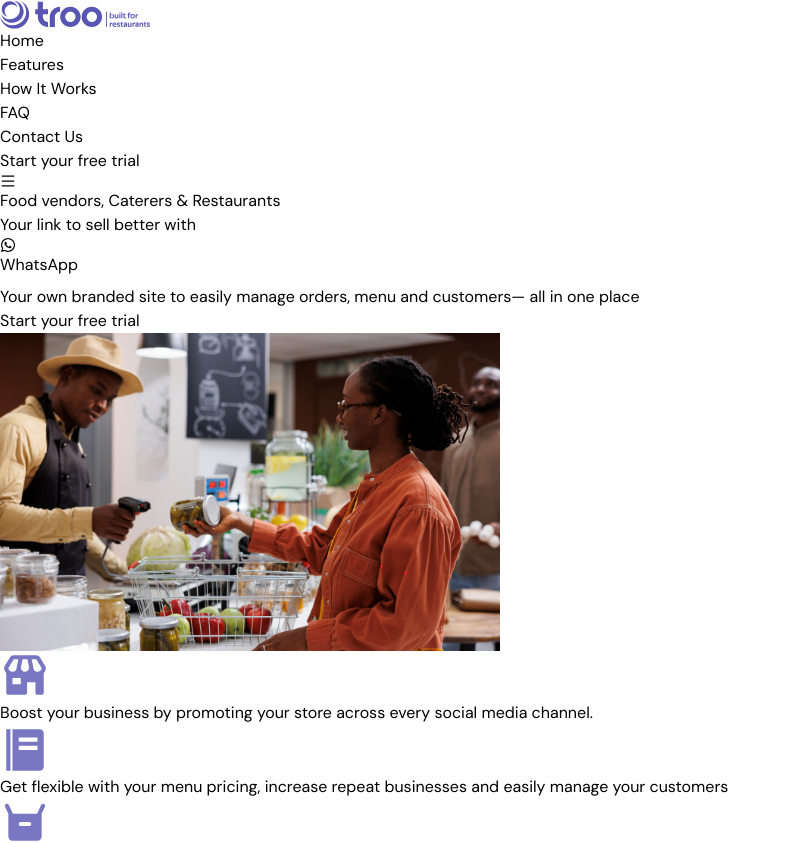
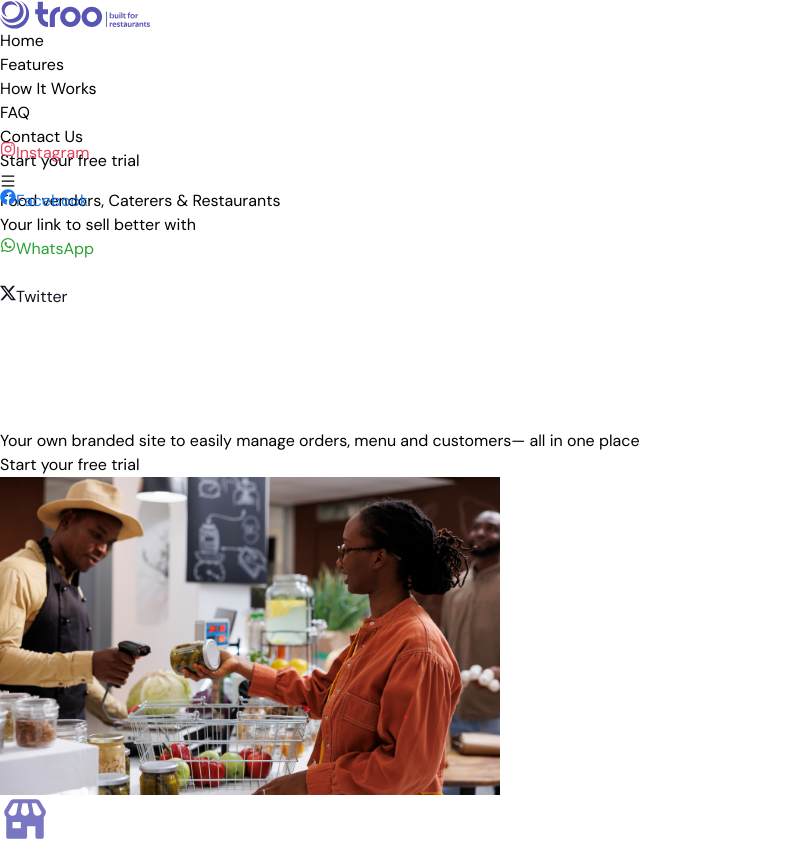
Before and after one commit to TrooHQ/goGrub, a Next.js app: page / in a window 1280 px wide. Shown: the top 843 px of the page, without its empty margins (0-791 px from the left). Built offline with nearby package versions, Linux system fonts and the light colour scheme.

Commit message:
Added the slider icons

```diff
--- a/src/Components/HeroSection.jsx
+++ b/src/Components/HeroSection.jsx
@@ -1,20 +1,16 @@
 import Image from "next/image";
 import React, { useState, useEffect } from "react";
-import {
-  FaInstagram,
-  FaFacebookF,
-  FaWhatsapp,
-  FaTwitter,
-} from "react-icons/fa";
+import { FaInstagram, FaWhatsapp, FaFacebook } from "react-icons/fa";
+import { BsTwitterX } from "react-icons/bs";
 
 const HeroSection = () => {
   const [currentSocial, setCurrentSocial] = useState(0);
 
   const socials = [
-    { icon: <FaInstagram />, name: "Instagram" },
-    { icon: <FaFacebookF />, name: "Facebook" },
-    { icon: <FaWhatsapp />, name: "WhatsApp" },
-    { icon: <FaTwitter />, name: "Twitter" },
+    { icon: <FaInstagram />, name: "Instagram", color: "#E4405F" },
+    { icon: <FaFacebook />, name: "Facebook", color: "#1877F2" },
+    { icon: <FaWhatsapp />, name: "WhatsApp", color: "#2AA234" },
+    { icon: <BsTwitterX />, name: "Twitter", color: "#111122" },
   ];
 
   useEffect(() => {
@@ -37,15 +33,30 @@ const HeroSection = () => {
             Your link to sell better with
           </p>
 
-          <div className="font-[600] text-[40px] lg:text-[48px] text-[#5955B3]">
+          <div
+            className="font-[600] text-[40px] lg:text-[48px] overflow-hidden h-[48px]"
+            style={{ display: "inline-block" }}
+          >
             <div
-              className="animate-slideDown "
-              style={{ display: "inline-block", height: "48px" }}
+              className="transition-transform duration-500 ease-in-out"
+              style={{
+                transform: `translateY(-${currentSocial * 48}px)`,
+              }}
             >
-              <div className="flex items-center space-x-2">
-                {socials[currentSocial].icon}
-                <span>{socials[currentSocial].name}</span>
-              </div>
+              {socials.map((social, index) => (
+                <div
+                  key={index}
+                  className="flex items-center space-x-2"
+                  style={{
+                    color: social.color,
+                    height: "48px",
+                    display: "flex",
+                  }}
+                >
+                  {social.icon}
+                  <span>{social.name}</span>
+                </div>
+              ))}
             </div>
           </div>
 
```
